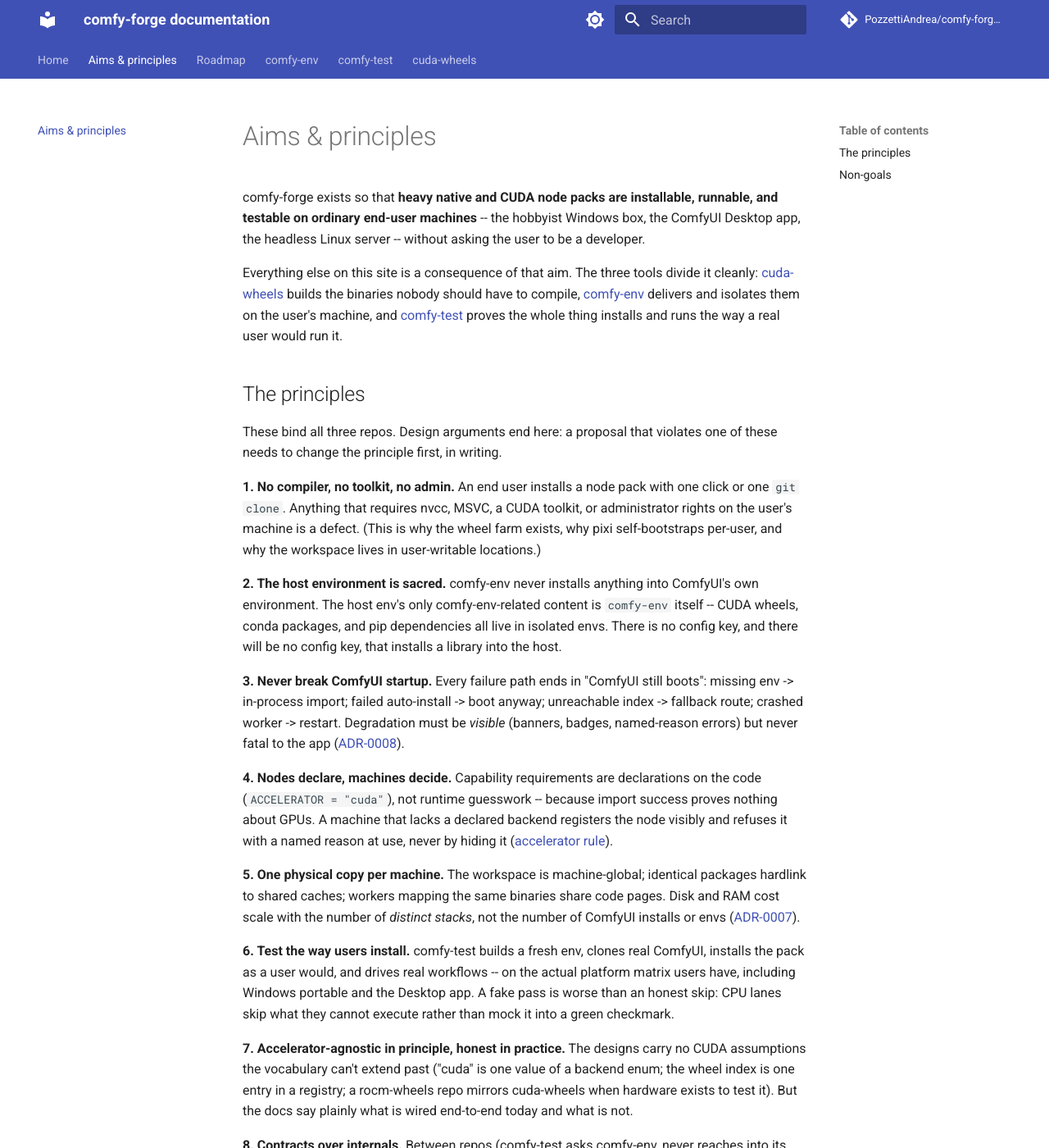
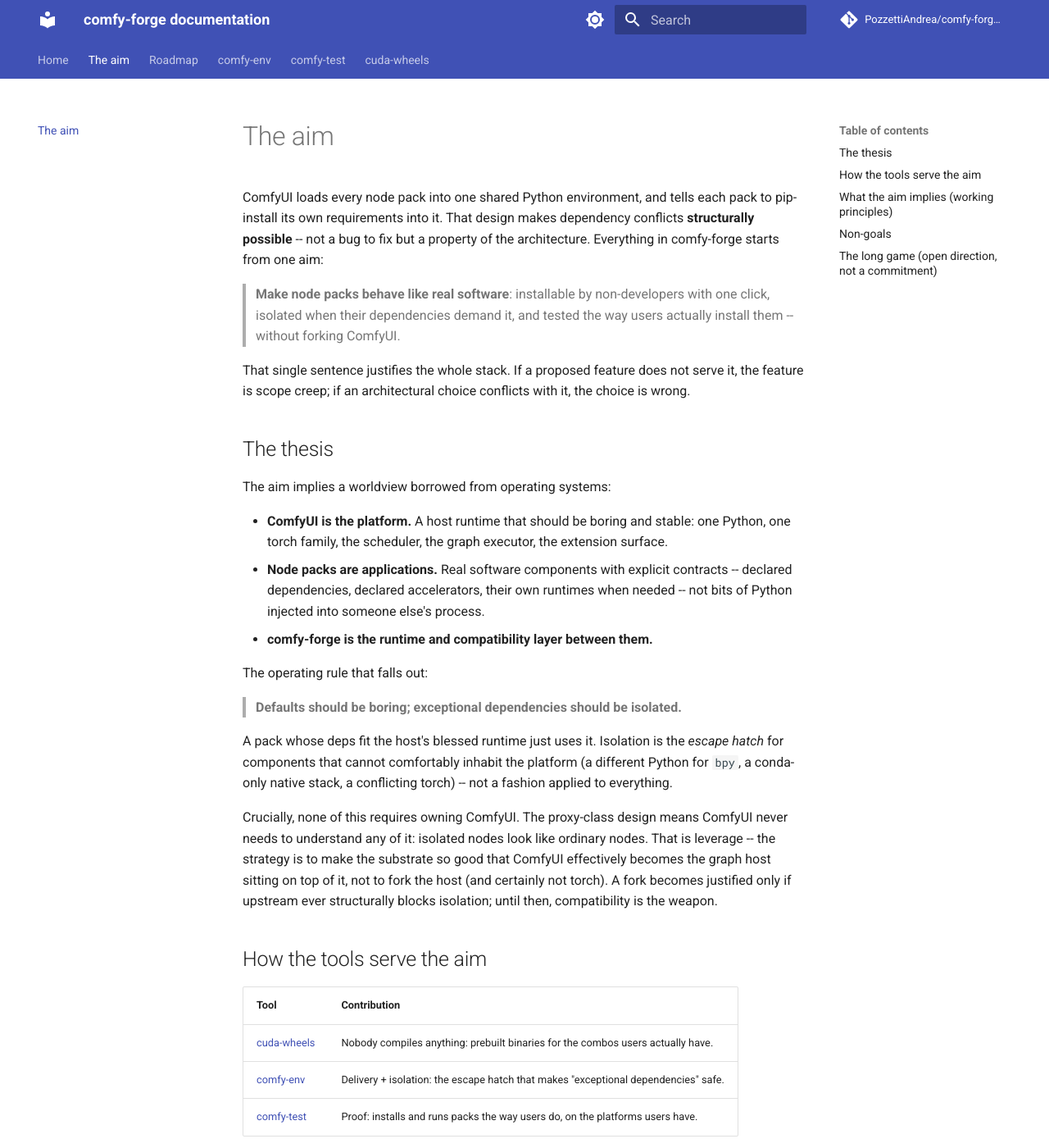
Before and after one commit to Comfy-Forge/comfy-forge-docs, an MkDocs documentation site: the page built from docs/aims.md, in a window 1280 px wide and 1400 px high. Shown: the whole window at 82% size. Built offline with MkDocs 1.6.1 and Material for MkDocs 9.7.7, drawn with Linux system fonts in a browser that asks for light colours; comment, search, counter and statistics services are not loaded; some of the changed text lies outside the part shown.

Commit message:
Reframe as 'The aim': one starting aim, the platform thesis, principles as consequences
Co-Authored-By: Claude Fable 5 <noreply@anthropic.com>

```diff
--- a/docs/aims.md
+++ b/docs/aims.md
@@ -1,82 +1,97 @@
-# Aims & principles
+# The aim
 
-comfy-forge exists so that **heavy native and CUDA node packs are
-installable, runnable, and testable on ordinary end-user machines** -- the
-hobbyist Windows box, the ComfyUI Desktop app, the headless Linux server --
-without asking the user to be a developer.
+ComfyUI loads every node pack into one shared Python environment, and tells
+each pack to pip-install its own requirements into it. That design makes
+dependency conflicts **structurally possible** -- not a bug to fix but a
+property of the architecture. Everything in comfy-forge starts from one
+aim:
 
-Everything else on this site is a consequence of that aim. The three tools
-divide it cleanly: [cuda-wheels](cuda-wheels/index.md) builds the binaries
-nobody should have to compile, [comfy-env](comfy-env/index.md) delivers and
-isolates them on the user's machine, and [comfy-test](comfy-test/index.md)
-proves the whole thing installs and runs the way a real user would run it.
+> **Make node packs behave like real software**: installable by
+> non-developers with one click, isolated when their dependencies demand
+> it, and tested the way users actually install them -- without forking
+> ComfyUI.
 
-## The principles
+That single sentence justifies the whole stack. If a proposed feature does
+not serve it, the feature is scope creep; if an architectural choice
+conflicts with it, the choice is wrong.
 
-These bind all three repos. Design arguments end here: a proposal that
-violates one of these needs to change the principle first, in writing.
+## The thesis
 
-**1. No compiler, no toolkit, no admin.** An end user installs a node pack
-with one click or one `git clone`. Anything that requires nvcc, MSVC, a
-CUDA toolkit, or administrator rights on the user's machine is a defect.
-(This is why the wheel farm exists, why pixi self-bootstraps per-user, and
-why the workspace lives in user-writable locations.)
+The aim implies a worldview borrowed from operating systems:
 
-**2. The host environment is sacred.** comfy-env never installs anything
-into ComfyUI's own environment. The host env's only comfy-env-related
-content is `comfy-env` itself -- CUDA wheels, conda packages, and pip
-dependencies all live in isolated envs. There is no config key, and there
-will be no config key, that installs a library into the host.
+- **ComfyUI is the platform.** A host runtime that should be boring and
+  stable: one Python, one torch family, the scheduler, the graph executor,
+  the extension surface.
+- **Node packs are applications.** Real software components with explicit
+  contracts -- declared dependencies, declared accelerators, their own
+  runtimes when needed -- not bits of Python injected into someone else's
+  process.
+- **comfy-forge is the runtime and compatibility layer between them.**
 
-**3. Never break ComfyUI startup.** Every failure path ends in "ComfyUI
-still boots": missing env -> in-process import; failed auto-install ->
-boot anyway; unreachable index -> fallback route; crashed worker ->
-restart. Degradation must be *visible* (banners, badges, named-reason
-errors) but never fatal to the app
-([ADR-0008](comfy-env/adr/0008-graceful-degradation-everywhere.md)).
+The operating rule that falls out:
 
-**4. Nodes declare, machines decide.** Capability requirements are
-declarations on the code (`ACCELERATOR = "cuda"`), not runtime guesswork --
-because import success proves nothing about GPUs. A machine that lacks a
-declared backend registers the node visibly and refuses it with a named
-reason at use, never by hiding it
-([accelerator rule](comfy-env/accelerators.md)).
+> **Defaults should be boring; exceptional dependencies should be
+> isolated.**
 
-**5. One physical copy per machine.** The workspace is machine-global;
-identical packages hardlink to shared caches; workers mapping the same
-binaries share code pages. Disk and RAM cost scale with the number of
-*distinct stacks*, not the number of ComfyUI installs or envs
-([ADR-0007](comfy-env/adr/0007-machine-wide-workspace-with-per-env-manifests.md)).
+A pack whose deps fit the host's blessed runtime just uses it. Isolation
+is the *escape hatch* for components that cannot comfortably inhabit the
+platform (a different Python for `bpy`, a conda-only native stack, a
+conflicting torch) -- not a fashion applied to everything.
 
-**6. Test the way users install.** comfy-test builds a fresh env, clones
-real ComfyUI, installs the pack as a user would, and drives real workflows
--- on the actual platform matrix users have, including Windows portable and
-the Desktop app. A fake pass is worse than an honest skip: CPU lanes skip
-what they cannot execute rather than mock it into a green checkmark.
+Crucially, none of this requires owning ComfyUI. The proxy-class design
+means ComfyUI never needs to understand any of it: isolated nodes look
+like ordinary nodes. That is leverage -- the strategy is to make the
+substrate so good that ComfyUI effectively becomes the graph host sitting
+on top of it, not to fork the host (and certainly not torch). A fork
+becomes justified only if upstream ever structurally blocks isolation;
+until then, compatibility is the weapon.
 
-**7. Accelerator-agnostic in principle, honest in practice.** The designs
-carry no CUDA assumptions the vocabulary can't extend past ("cuda" is one
-value of a backend enum; the wheel index is one entry in a registry; a
-rocm-wheels repo mirrors cuda-wheels when hardware exists to test it). But
-the docs say plainly what is wired end-to-end today and what is not.
+## How the tools serve the aim
 
-**8. Contracts over internals.** Between repos (comfy-test asks comfy-env,
-never reaches into its layout), between processes (the wire protocol is the
-contract, round-trip equality is the test), and in the test suite
-(promises, not snapshots -- a test that knows implementation details is a
-maintenance bug).
+| Tool | Contribution |
+|------|--------------|
+| [cuda-wheels](cuda-wheels/index.md) | Nobody compiles anything: prebuilt binaries for the combos users actually have. |
+| [comfy-env](comfy-env/index.md) | Delivery + isolation: the escape hatch that makes "exceptional dependencies" safe. |
+| [comfy-test](comfy-test/index.md) | Proof: installs and runs packs the way users do, on the platforms users have. |
+
+## What the aim implies (working principles)
+
+Consequences we hold ourselves to; a proposal that violates one must
+change it here first, in writing.
+
+1. **No compiler, no toolkit, no admin** on the user's machine, ever.
+2. **The host environment is sacred.** comfy-env never installs anything
+   into ComfyUI's env; the only host-side content is `comfy-env` itself.
+3. **Never break ComfyUI startup.** Every failure degrades visibly
+   (banners, badges, named-reason errors) but ComfyUI always boots
+   ([ADR-0008](comfy-env/adr/0008-graceful-degradation-everywhere.md)).
+4. **Nodes declare, machines decide.** Requirements are declarations
+   (`ACCELERATOR = "cuda"`), never runtime guesswork; unavailable nodes
+   stay visible and explain themselves
+   ([accelerator rule](comfy-env/accelerators.md)).
+5. **One physical copy per machine.** Cost scales with distinct stacks,
+   not with installs or envs
+   ([ADR-0007](comfy-env/adr/0007-machine-wide-workspace-with-per-env-manifests.md)).
+6. **Test the way users install.** A fake pass is worse than an honest
+   skip.
+7. **Accelerator-agnostic in principle, honest in practice.** CUDA is one
+   value of an enum; the docs say plainly what is wired today.
+8. **Contracts over internals** -- between repos, between processes, and
+   in the tests.
 
 ## Non-goals
 
-Recorded so they stay decided:
+Recorded so they stay decided: VRAM gating (workload-dependent; ComfyUI's
+model management owns OOM), scheduling/placement (no consumer exists),
+hiding unavailable nodes (breaks shared workflows inscrutably), and
+hand-declared hardware capabilities (the wheel farm knows them; typed-in
+numbers rot).
 
-- **VRAM gating** -- workload-dependent; any static number is wrong.
-  Runtime OOM handling belongs to ComfyUI's model management.
-- **Scheduling / placement** -- there is no multi-accelerator scheduler to
-  feed; we don't design for consumers that don't exist.
-- **Hiding unavailable nodes** -- a missing node type breaks shared
-  workflows inscrutably; unavailable nodes stay visible and explain
-  themselves.
-- **Hand-declared hardware capabilities** (min compute capability etc.) --
-  the wheel farm already knows them per package; hand declarations rot.
-  Derived metadata may arrive later; typed-in numbers never.
+## The long game (open direction, not a commitment)
+
+If the thesis holds, the clean-sheet contracts -- pinned platform runtime,
+extension manifest, lifecycle, capabilities -- deserve their own small
+laboratory repo someday (a `comfy-platform` sketch), where even core-style
+nodes could be expressed through the same extension contract. That
+experiment can run without replacing anything; the practical tools above
+remain the delivery vehicle either way.
--- a/mkdocs.yml
+++ b/mkdocs.yml
@@ -47,7 +47,7 @@ markdown_extensions:
 
 nav:
   - Home: index.md
-  - Aims & principles: aims.md
+  - The aim: aims.md
   - Roadmap: roadmap.md
   - comfy-env:
       - Architecture: comfy-env/index.md
```
Also changed, not shown: docs/index.md (+2 -2 lines).
